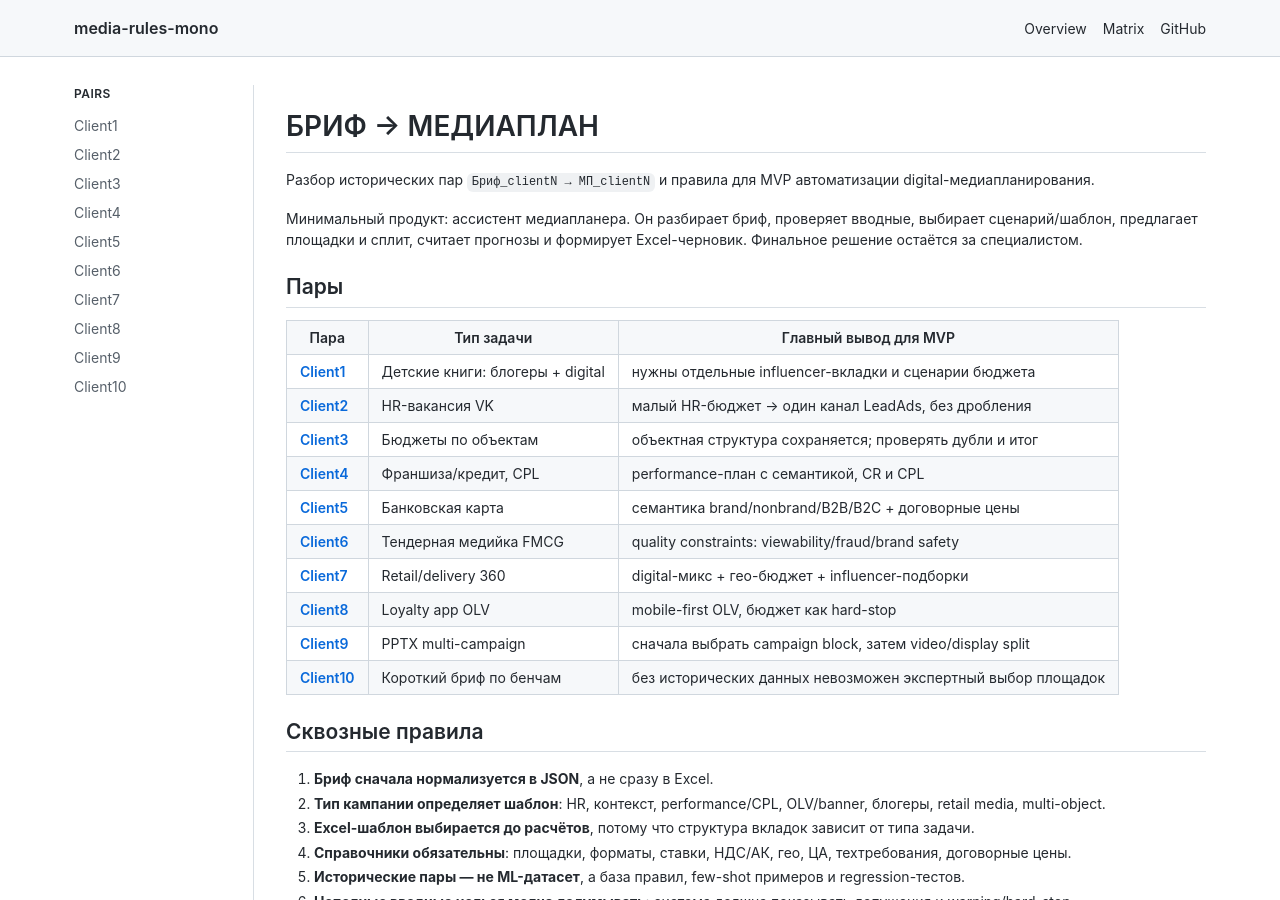
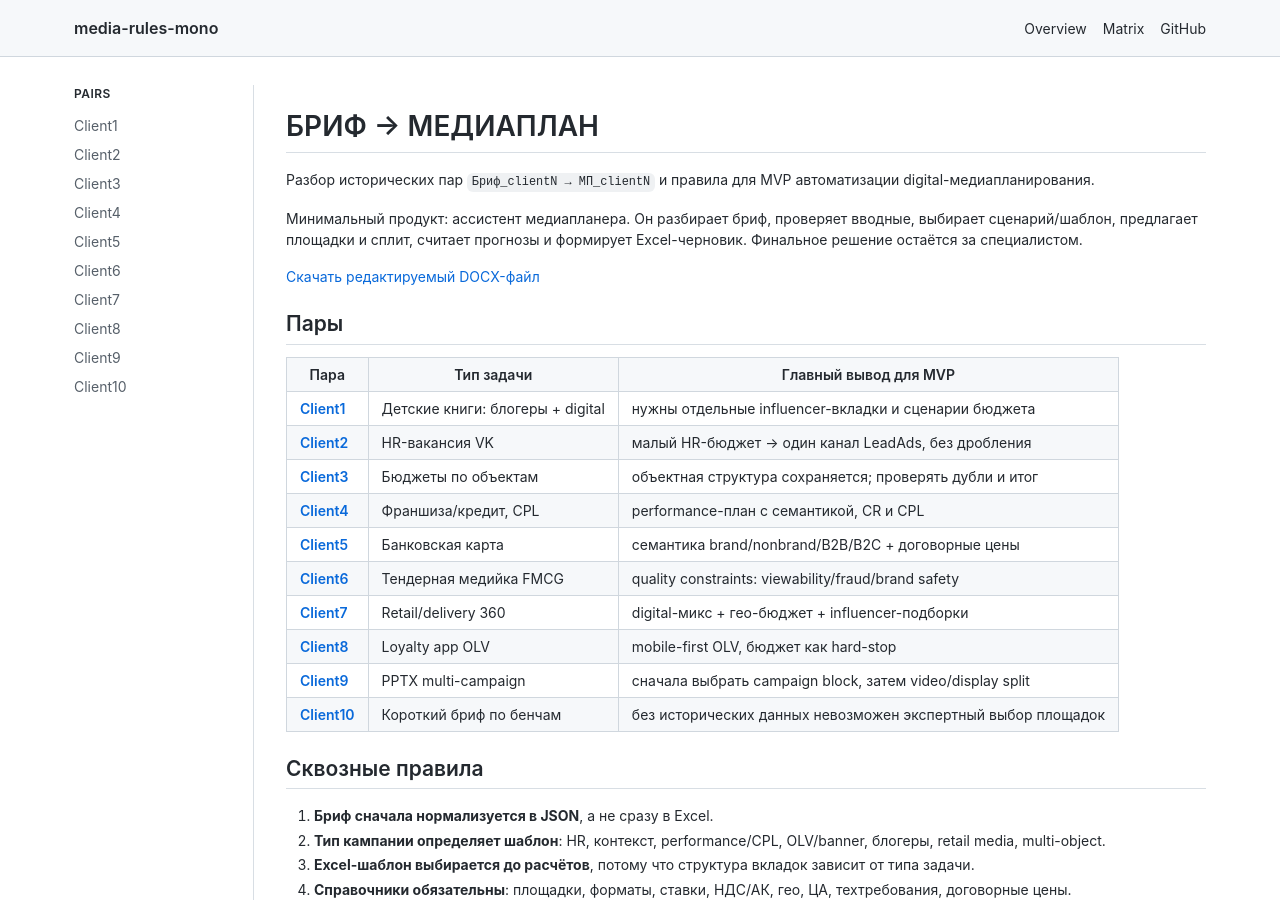
Before and after one commit to svoronkov-les13/media-rules-mono, a Jekyll site: the page built from index.md, in a window 1280 px wide and 900 px high. Built offline with Jekyll 4.4.1, drawn with Linux system fonts in a browser that asks for light colours.

Commit message:
docs: add downloadable docx export

```diff
--- a/index.md
+++ b/index.md
@@ -8,6 +8,8 @@ title: Разбор БРИФ → МЕДИАПЛАН
 Разбор исторических пар `Бриф_clientN → МП_clientN` и правила для MVP автоматизации digital-медиапланирования.
 
 Минимальный продукт: ассистент медиапланера. Он разбирает бриф, проверяет вводные, выбирает сценарий/шаблон, предлагает площадки и сплит, считает прогнозы и формирует Excel-черновик. Финальное решение остаётся за специалистом.
+
+[Скачать редактируемый DOCX-файл](exports/media-rules-export.docx)
 
 ## Пары
 
```
Also changed, not shown: 1 other file.
